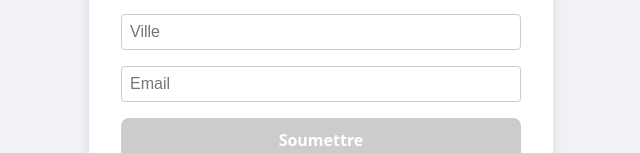
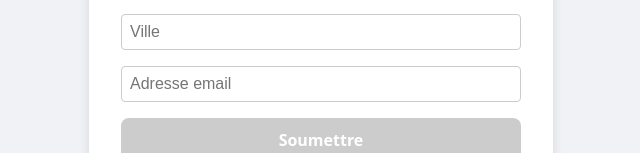
Before and after one commit to sander-ferreira/tp-cicd-ynov-sander-ferreira, a React (Vite) app in the folder app/: page /Test_cycle_TDD/register in a window 1280 px wide. Shown: the part 441-594 px from the top of the page, without its empty margins (319-959 px from the left). Built offline with nearby package versions, Linux system fonts and the light colour scheme; no server answers.

Commit message:
fix: correct email placeholder text (v1.0.1)
Changed placeholder from "Email" to "Adresse email" for better UX clarity.

```diff
--- a/app/package.json
+++ b/app/package.json
@@ -1,6 +1,6 @@
 {
   "name": "tp-cicd-sander-personform",
-  "version": "1.0.0",
+  "version": "1.0.1",
   "type": "module",
   "description": "A React PersonForm component for user registration with validation",
   "main": "dist/index.js",
--- a/app/src/components/PersonForm.jsx
+++ b/app/src/components/PersonForm.jsx
@@ -205,7 +205,7 @@ export default function PersonForm({addPerson}) {
                         data-cy="email"
                         name="email"
                         aria-label="email"
-                        placeholder="Email"
+                        placeholder="Adresse email"
                         value={form.email}
                         onChange={handleChange}
                         onBlur={(e) => validateField('email', e.target.value)}
```
